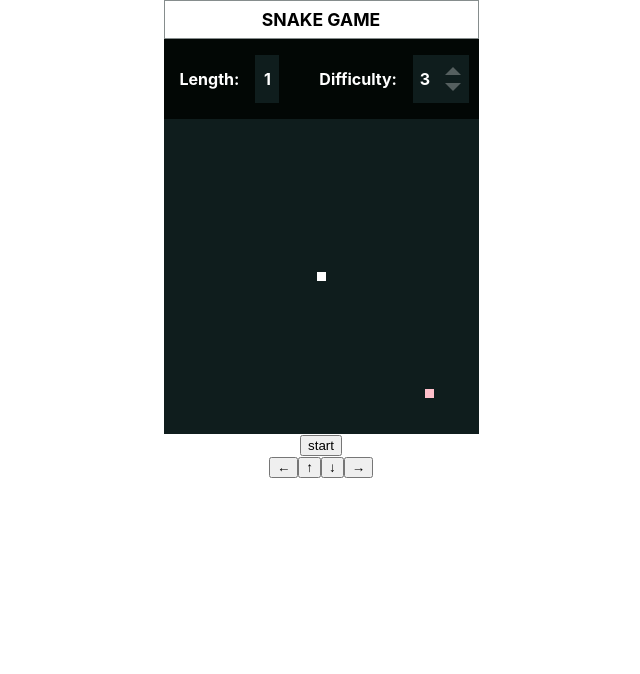
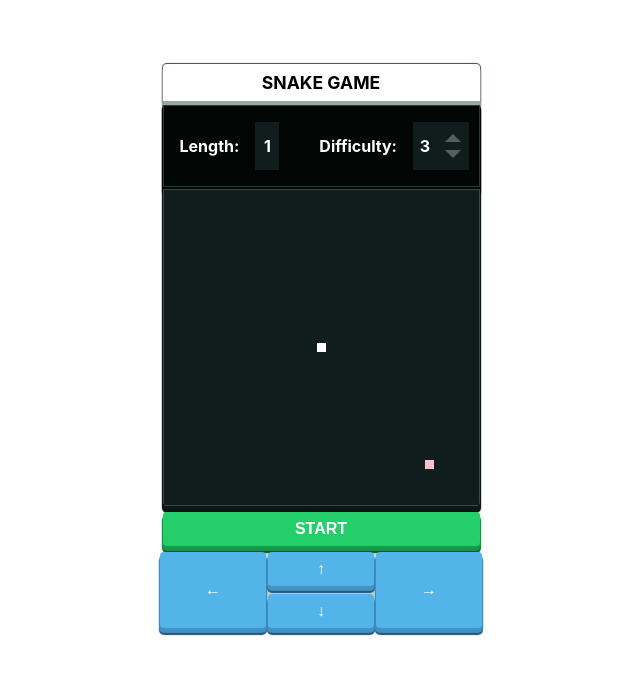
Before and after one commit to version-1/hooks-snake-game, a React (Create React App) app: page / in a window 1280 px wide. Shown: the top 674 px of the page, without its empty margins (319-959 px from the left). Built offline with nearby package versions, Linux system fonts and the light colour scheme.

Commit message:
organize style

```diff
--- a/src/App.css
+++ b/src/App.css
@@ -1,12 +1,19 @@
 
 .App {
-  max-width: 315px;
-  margin: auto;
+  max-width: 317px; /* 315px + 2px */
+  margin: 64px auto;
   text-align: center;
 }
 
+@media (max-width: 576px) {
+  .App {
+    margin: auto;
+  }
+}
+
 .title-container {
-  border: 1px solid #0F1D1D80;
+  border-radius: 4px 4px 0px 0px;
+  box-shadow: 0px 4px 1px 1px #97A5A5, 0px 6px 1px 1px #3C4A4A, 0px 0px 1px 1px #3C4A4A;
 }
 
 .title {
@@ -16,10 +23,15 @@
 }
 
 .field {
+  margin-top: 2px;
   color: white;
   display: flex;
   flex-wrap: wrap;
   font-size: 2rem;
+  background: #0f1d1d;
+  border-radius: 0 0 4px 4px;
+  border: 1px solid #ffffff30;
+  box-shadow: 0px 4px 1px 1px #0C1818, 0px 6px 1px 1px #060F0D;
 }
 
 .dots {
@@ -39,10 +51,13 @@
 
 .navigation {
   display: flex;
+  margin-top: 4px;
   justify-content: space-evenly;
   color: white;
   font-weight: bold;
   background: #020705;
+  box-shadow: 0px 4px 1px 1px #020604, 0px 6px 1px 1px #010403;
+  border: 1px solid #ffffff30;
 }
 
 .navigation-item {
@@ -113,3 +128,96 @@
   transform: scale(.8);
   opacity: .8
 }
+
+.footer {
+  margin-top: 6px;
+  background: #1c6f6445;
+  border-radius: 4px;
+}
+
+.btn {
+  border: 0;
+  cursor: pointer;
+  color: white;
+  border-radius: 4px;
+  width: 100%;
+  font-weight: bold;
+  padding: 8px 16px;
+  font-size: 1rem;
+  transition: all ease .2s;
+}
+
+
+.btn:active {
+  box-shadow: 0px 0px 0px 0px;
+  transform: translateY(6px);
+}
+
+.btn-init,
+.btn-suspended {
+  box-shadow: 0px 4px 1px 1px #199A4B, 0px 6px 1px 1px #0B5420;
+  background: #23CE6B;
+}
+
+.btn-init:active,
+.btn-suspended:active {
+  background: #20BD60;
+}
+
+.btn-playing {
+  box-shadow: 0px 4px 1px 1px #D4A752, 0px 6px 1px 1px #956933;
+  background: #FFD166;
+}
+.btn-playing:active {
+  background: #EABC5C;
+}
+
+.btn-gameover {
+  box-shadow: 0px 4px 1px 1px #CE3959, 0px 6px 1px 1px #8B1C2C;
+  background: #EF476F;
+}
+
+.btn-gameover:active {
+  background: #DE4064;
+}
+
+.btn:focus {
+  outline: 0;
+}
+
+.move-button {
+  margin-top: 2px;
+  display: flex;
+  justify-content: center;
+}
+
+.btn-move {
+  min-width: 106px;
+  margin: 4px 2px;
+  background: #52B4E8;
+  box-shadow: 0px 4px 1px 1px #4293C4, 0px 6px 1px 1px #21507B;
+}
+
+.btn-move:active {
+  background: #4293C4;
+}
+
+.btn-left,
+.btn-right
+{
+  min-width: 106px;
+  width: 106px;
+}
+.btn-left {
+  margin-left: 0;
+}
+.btn-right {
+  margin-right: 0;
+}
+
+.btn-up,
+.btn-down
+{
+  margin-left: 0px;
+  margin-right: 0px;
+}
--- a/src/components/MoveButton.js
+++ b/src/components/MoveButton.js
@@ -3,10 +3,12 @@ import React from 'react'
 const MoveButton = ({ handleChangeDirection }) => {
   return (
     <div className="move-button">
-      <button onClick={() => handleChangeDirection('left')}>←</button>
-      <button onClick={() => handleChangeDirection('up')}>↑</button>
-      <button onClick={() => handleChangeDirection('down')}>↓</button>
-      <button onClick={() => handleChangeDirection('right')}>→</button>
+      <button className="btn btn-move btn-left" onClick={() => handleChangeDirection('left')}>←</button>
+      <div className="btn-up-down">
+        <button className="btn btn-move btn-up" onClick={() => handleChangeDirection('up')}>↑</button>
+        <button className="btn btn-move btn-down" onClick={() => handleChangeDirection('down')}>↓</button>
+      </div>
+      <button className="btn btn-move btn-right" onClick={() => handleChangeDirection('right')}>→</button>
     </div>
   )
 }
--- a/src/components/StartButton.js
+++ b/src/components/StartButton.js
@@ -1,10 +1,10 @@
 import React from 'react'
 
 const StatusText = {
-  init: 'start',
-  playing: 'stop',
-  gameover: 'gameover',
-  suspended: 'start'
+  init: 'START',
+  playing: 'STOP',
+  gameover: 'GAME OVER',
+  suspended: 'START'
 }
 
 const StartButton = ({ status, onStart, onStop, onRestart }) => {
@@ -18,7 +18,7 @@ const StartButton = ({ status, onStart, onStop, onRestart }) => {
     _onClick[status]()
   }
   return <div className="button-start">
-    <button onClick={handleClick}>{StatusText[status]}</button>
+    <button className={`btn btn-${status}`} tabIndex={1} onClick={handleClick}>{StatusText[status]}</button>
   </div>
 }
 
```
